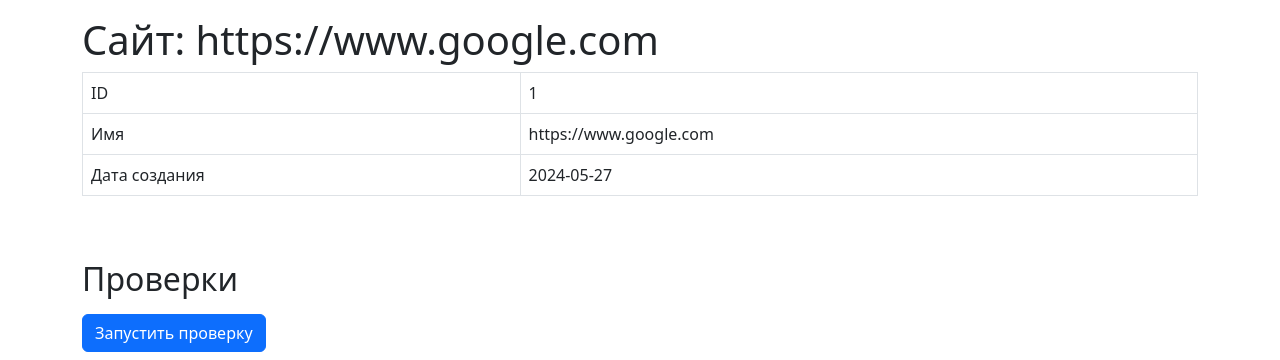
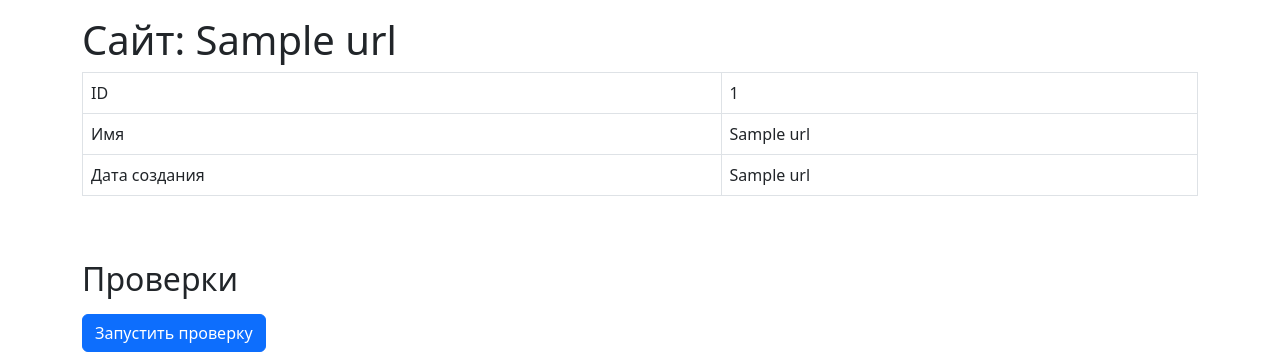
Before and after one commit to braimm/python-project-83, a Flask app: page /urls/1 in a window 1280 px wide. Shown: the part 56-416 px from the top of the page. Run offline with Flask 3, Linux system fonts and the light colour scheme; a database or web service that is not in the repository returns one stand-in record (values such as "Sample title"); some libraries are stand-ins or nearby versions.

Commit message:
backup 30.05.24

```diff
--- a/page_analyzer/app.py
+++ b/page_analyzer/app.py
@@ -2,20 +2,27 @@
 from dotenv import load_dotenv
 import os
 import psycopg2
-import validators.url
-import urllib.parse
+import validators
+from urllib import parse
 import datetime
-
-
-
-load_dotenv()
-DATABASE_URL = os.getenv('DATABASE_URL')
-conn = psycopg2.connect(DATABASE_URL)
 
 
 app = Flask(__name__)
 #app.config['SECRET_KEY'] = os.getenv('SECRET_KEY')
 app.secret_key = "secret_key"
+
+def validate_url(url):
+    if validators.url(url) is not True:
+        flash('Некорректный URL', 'danger')
+        return True
+    if len(url) > 255:
+        flash('URL превышает 255 символов', 'danger')
+        return True
+    return False
+
+def get_norm_url(url):
+    result = parse.urlparse(url)
+    return f'{result.scheme}://{result.netloc}'
 
 
 @app.route('/')
@@ -30,13 +37,47 @@
 
 @app.post('/urls')
 def add_urls():
-    url  = request.form.get('url')
-    errors = validators.url(url)
-    flash('This is a message', 'success')
-    return redirect(url_for('url', id=1))
+    load_dotenv()
+    DATABASE_URL = 'postgresql://postgres:pass123@localhost:5432/pa_db'
+    #DATABASE_URL = 'postgresql://dbuser:pass123@localhost:5432/pa_db'
+    #DATABASE_URL = os.getenv('DATABASE_URL')
+    conn = psycopg2.connect(DATABASE_URL)
+    print(conn)
+    url = request.form.get('url')
+    errors = validate_url(url)
+    if errors:
+        messages = get_flashed_messages(with_categories=True)
+        return render_template('index.html', url=url, messages=messages)
+    url = get_norm_url(url)
+    date = datetime.datetime.now().date()
+    cursor = conn.cursor()
+    cursor.execute("SELECT * FROM urls WHERE name = %s;", (url,))
+    record = cursor.fetchone()
+    if record is None:
+        cursor.execute("INSERT INTO urls (name, created_at) VALUES (%s, %s) RETURNING id;", (url, date))
+        id = cursor.fetchone()[0]
+        conn.commit()
+        flash('Страница успешно добавлена', 'success')
+    else:
+        flash('Страница уже существует', 'info')
+        id = record[0]
+    cursor.close()
+    conn.close()
+    return redirect(url_for('url', id=id))
 
 
 @app.route('/urls/<id>')
 def url(id):
+    load_dotenv()
+    DATABASE_URL = 'postgresql://postgres:pass123@localhost:5432/pa_db'
+    #DATABASE_URL = 'postgresql://dbuser:pass123@localhost:5432/pa_db'
+    #DATABASE_URL = os.getenv('DATABASE_URL')
+    conn = psycopg2.connect(DATABASE_URL)
+    cursor = conn.cursor()
+    cursor.execute("SELECT * FROM urls WHERE id = %s;", (id,))
+    url = cursor.fetchone()
     messages = get_flashed_messages(with_categories=True)
-    return render_template('url.html', messages=messages)
+    conn.commit()
+    cursor.close()
+    conn.close()
+    return render_template('url.html', messages=messages, url=url)
--- a/page_analyzer/templates/index.html
+++ b/page_analyzer/templates/index.html
@@ -3,18 +3,15 @@
 {% block content %}
 <div class="container-lg mt-3">
   <h1></h1>
-
-
 <div class="row">
 <div class="col-12 col-md-10 col-lg-8 mx-auto border rounded-3 bg-light p-5">
 <h1 class="display-3">Анализатор страниц</h1>
 <p class="lead">Бесплатно проверяйте сайты на SEO-пригодность</p>
   <form action="{{url_for('urls')}}" method="post" class="d-flex justify-content-center">
-    <input type="text" name="url" placeholder="https://www.example.com" value=""  class="form-control form-control-lg" required>
+    <input type="text" name="url" placeholder="https://www.example.com" value="{{url}}"  class="form-control form-control-lg" required>
     <input type="submit" class="btn btn-primary  btn-lg ms-3 px-5 text-uppercase mx-3" value="Проверить">
   </form>
 </div>
 </div>
-
 </div>
 {% endblock %}
--- a/page_analyzer/templates/main_layout.html
+++ b/page_analyzer/templates/main_layout.html
@@ -1,4 +1,3 @@
-
 <!DOCTYPE html>
 <html lang="en">
   <head>
@@ -8,7 +7,7 @@
     <link href="https://cdn.jsdelivr.net/npm/bootstrap@5.2.0/dist/css/bootstrap.min.css" rel="stylesheet"
     integrity="sha384-gH2yIJqKdNHPEq0n4Mqa/HGKIhSkIHeL5AyhkYV8i59U5AR6csBvApHHNl/vI1Bx" crossorigin="anonymous">
     <title>Анализатор страниц</title>
-  <script type="text/javascript" src="https://gc.kis.v2.scr.kaspersky-labs.com/FD126C42-EBFA-4E12-B309-BB3FDD723AC1/main.js?attr=n2XjOIHAvzz5IpnXwHPuDBOB0PZ45GTmatl04UPdiK1YezxtDZyL-uVfW2UQ8Zx1n3osxqKz7xoegZfoNrUnXA" charset="UTF-8"></script></head>
+  </head>
   <body class="min-vh-100 d-flex flex-column">
   <header class="flex-shrink-0">
     <nav class="navbar navbar-expand-md navbar-dark bg-dark px-3">
@@ -19,15 +18,18 @@
       </ul>
   </div>
 </nav>
+  </header>
+  <main class="flex-grow-1">
+    {% block flashes %}
+      {% if messages %}
+        {% for category, message in messages %}
+          <div class="alert alert-{{ category }}" role="alert">{{ message }}</div>
+        {% endfor %}
+      {% endif %}
+    {% endblock %}
 
-  </header>
-
-
-
-  <main class="flex-grow-1">
-    {% block flashes %}{% endblock %}
     {% block content %}{% endblock %}
-  </main>
+</main>
 
   <footer class="border-top py-3 mt-5 flex-shrink-0">
   <div class="container-lg">
--- a/page_analyzer/templates/url.html
+++ b/page_analyzer/templates/url.html
@@ -1,41 +1,21 @@
 {% extends "main_layout.html" %}
-
-
-{% block flashes %}
-    {% if messages %}
-        <ul class=flashes>
-            {% for category, message in messages %}
-            {% if category == 'success' %}
-              <div class="alert alert-success" role="alert">{{ message }}</div>
-            {% elif category == 'info' %}
-              <div class="alert alert-info" role="alert">{{ message }}</div>
-            {% else %}
-              <div class="alert alert-danger" role="alert">{{ message }}</div>
-            {% endif %}
-          {% endfor %}
-        </ul>
-    {% endif %}
-{% endblock %}
-
 {% block content %}
-    <div class="container-lg mt-3">
-      <h1>Сайт: https://www.google.com</h1>
-
-
-  <div class="table-responsive">
-    <table class="table table-bordered table-hover text-nowrap" data-test="url">
+<div class="container-lg mt-3">
+<h1>Сайт: {{url[1]}}</h1>
+<div class="table-responsive">
+   <table class="table table-bordered table-hover text-nowrap" data-test="url">
       <tbody>
         <tr>
           <td>ID</td>
-          <td>1</td>
+          <td>{{url[0]}}</td>
         </tr>
         <tr>
           <td>Имя</td>
-          <td>https://www.google.com</td>
+          <td>{{url[1]}}</td>
         </tr>
         <tr>
           <td>Дата создания</td>
-          <td>2024-05-27</td>
+          <td>{{url[2]}}</td>
         </tr>
       </tbody>
     </table>
```
Also changed, not shown: page_analyzer/templates/urls.html (+2 -6 lines).
